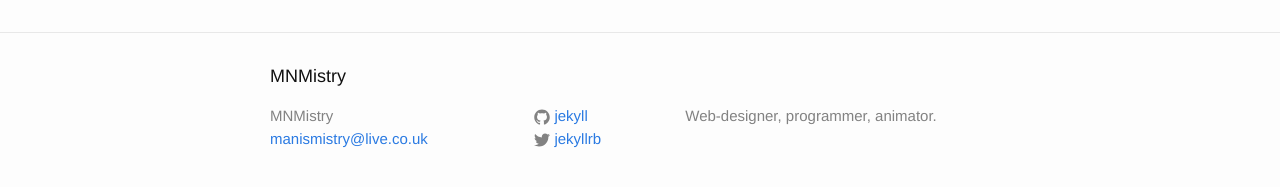
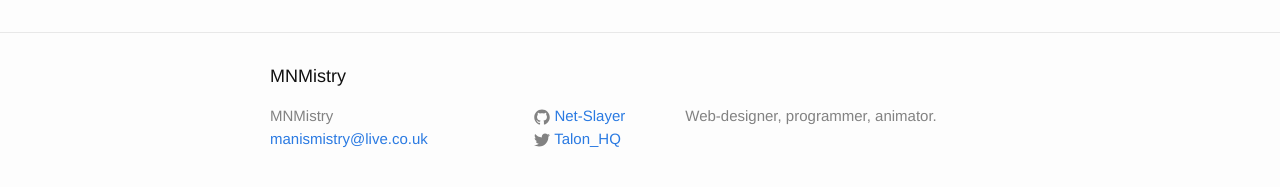
Before and after one commit to Net-Slayer/Net-Slayer.github.io, a Jekyll site: the page built from about.md, in a window 1280 px wide. Shown: the part 318-505 px from the top of the page. Built offline with Jekyll 4.4.1, drawn with Linux system fonts in a browser that asks for light colours.

Commit message:
config updated

```diff
--- a/_config.yml
+++ b/_config.yml
@@ -5,8 +5,8 @@ description: > # this means to ignore newlines until "baseurl:"
   Web-designer, programmer, animator.
 baseurl: "" # the subpath of your site, e.g. /blog/
 url: "http://yourdomain.com" # the base hostname & protocol for your site
-twitter_username: jekyllrb
-github_username:  jekyll
+twitter_username: Talon_HQ
+github_username:  Net-Slayer
 exclude: [
 .git,
 .gitignore,
@@ -18,7 +18,16 @@ scss,
 package.json,
 Gruntfile.js,
 node_modules,
-readme.md
+readme.md,
+templates,
+Source,
+build,
+js/global,
+js/total,
+js/libs,
+images/global,
+release/css/global,
+release/css/total,
 ]
 
 # Build settings
```
